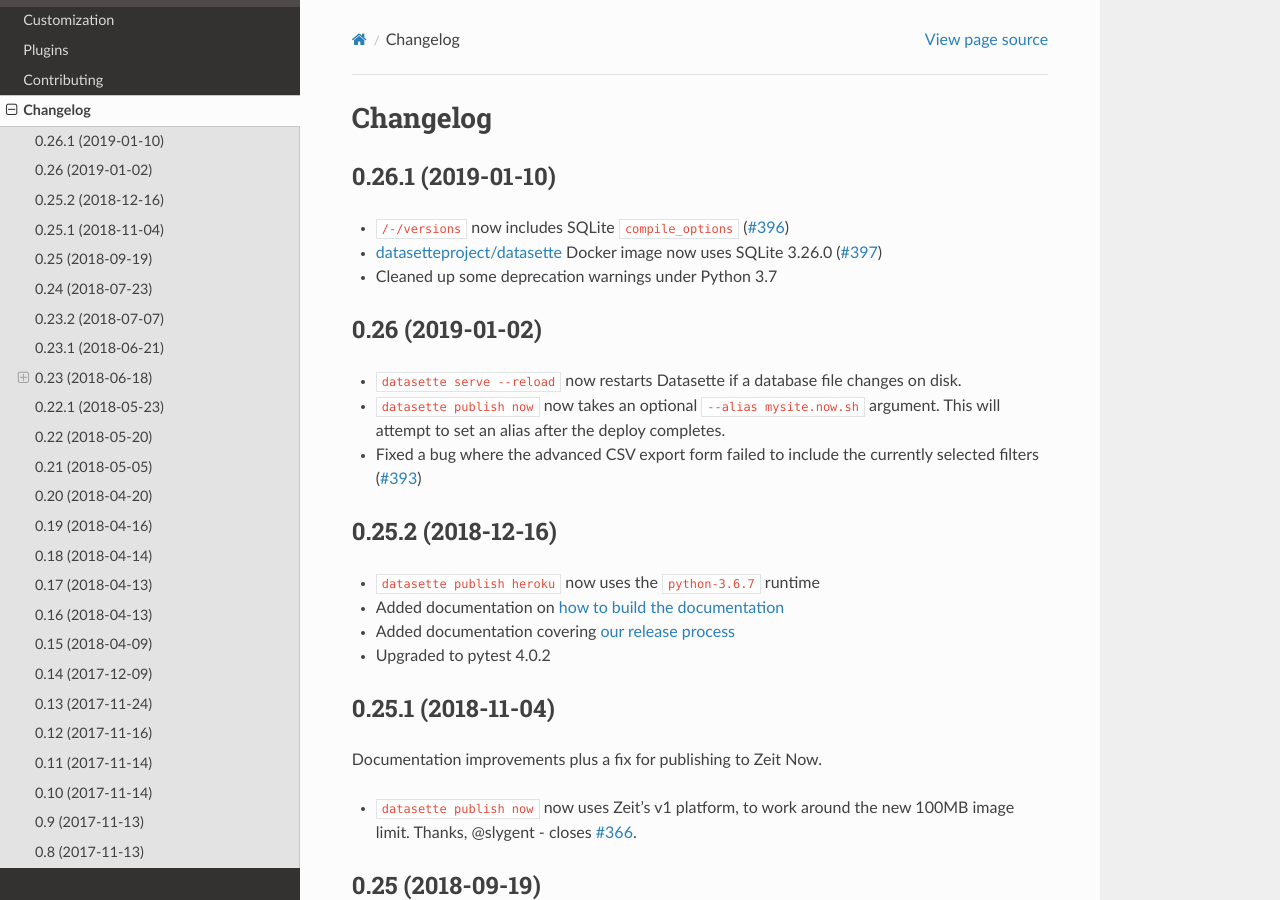
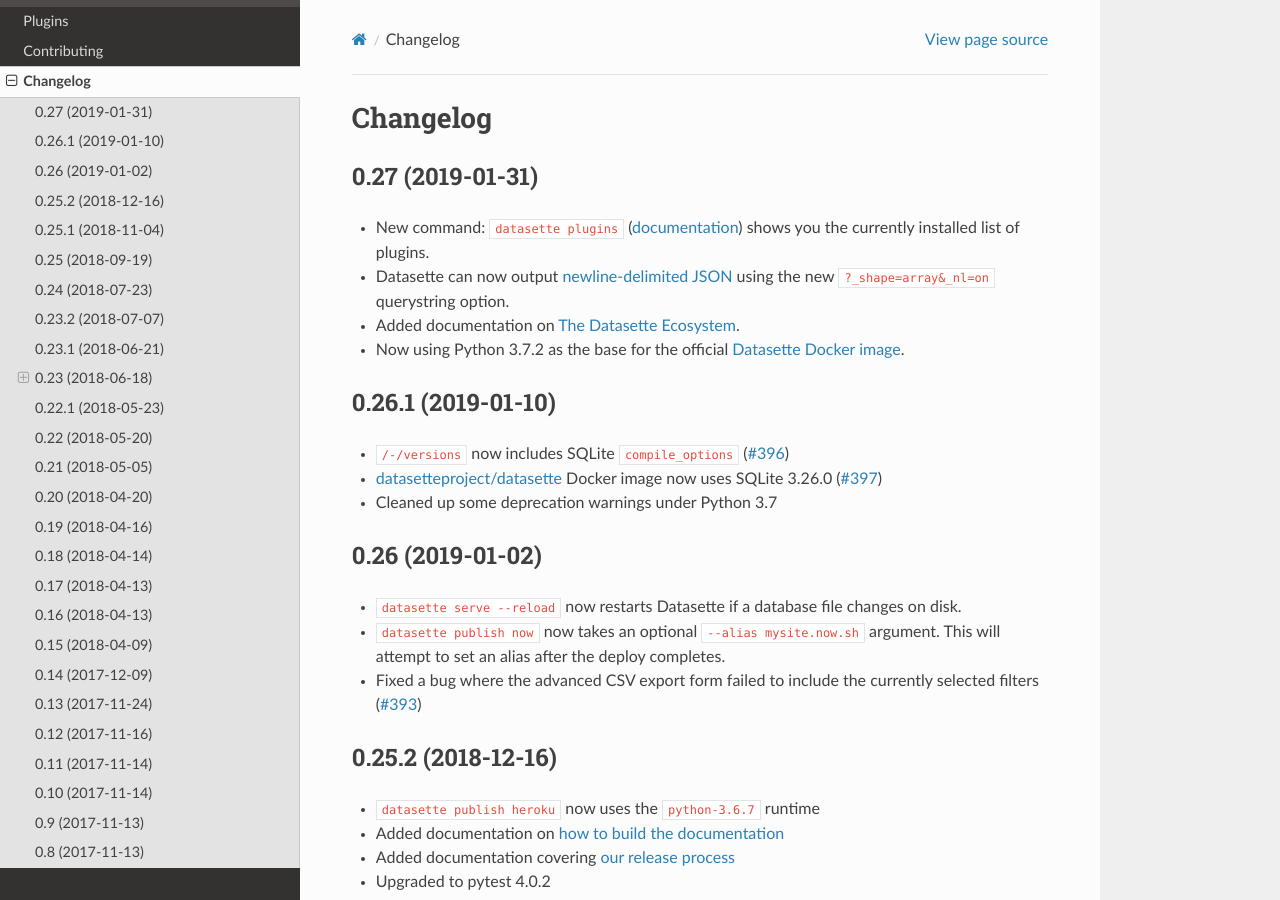
Before and after one commit to simonw/datasette, a Sphinx documentation site: the page built from docs/changelog.rst, in a window 1280 px wide and 900 px high. Built offline with Sphinx 7.4.7 and the Read the Docs theme 2.0.0, drawn with Linux system fonts in a browser that asks for light colours.

Commit message:
Datasette 0.27

```diff
--- a/docs/changelog.rst
+++ b/docs/changelog.rst
@@ -3,6 +3,16 @@
 =========
 Changelog
 =========
+
+.. _v0_27:
+
+0.27 (2019-01-31)
+-----------------
+
+- New command: ``datasette plugins`` (:ref:`documentation <plugins_installed>`) shows you the currently installed list of plugins.
+- Datasette can now output `newline-delimited JSON <http://ndjson.org/>`__ using the new ``?_shape=array&_nl=on`` querystring option.
+- Added documentation on :ref:`ecosystem`.
+- Now using Python 3.7.2 as the base for the official `Datasette Docker image <https://hub.docker.com/r/datasetteproject/datasette/>`__.
 
 .. _v0_26_1:
 
--- a/docs/plugins.rst
+++ b/docs/plugins.rst
@@ -57,6 +57,8 @@
     select hello_world();
 
 To see the output of your plugin.
+
+.. _plugins_installed:
 
 Seeing what plugins are installed
 ---------------------------------
```
Also changed, not shown: README.md (+1 -0 lines).
